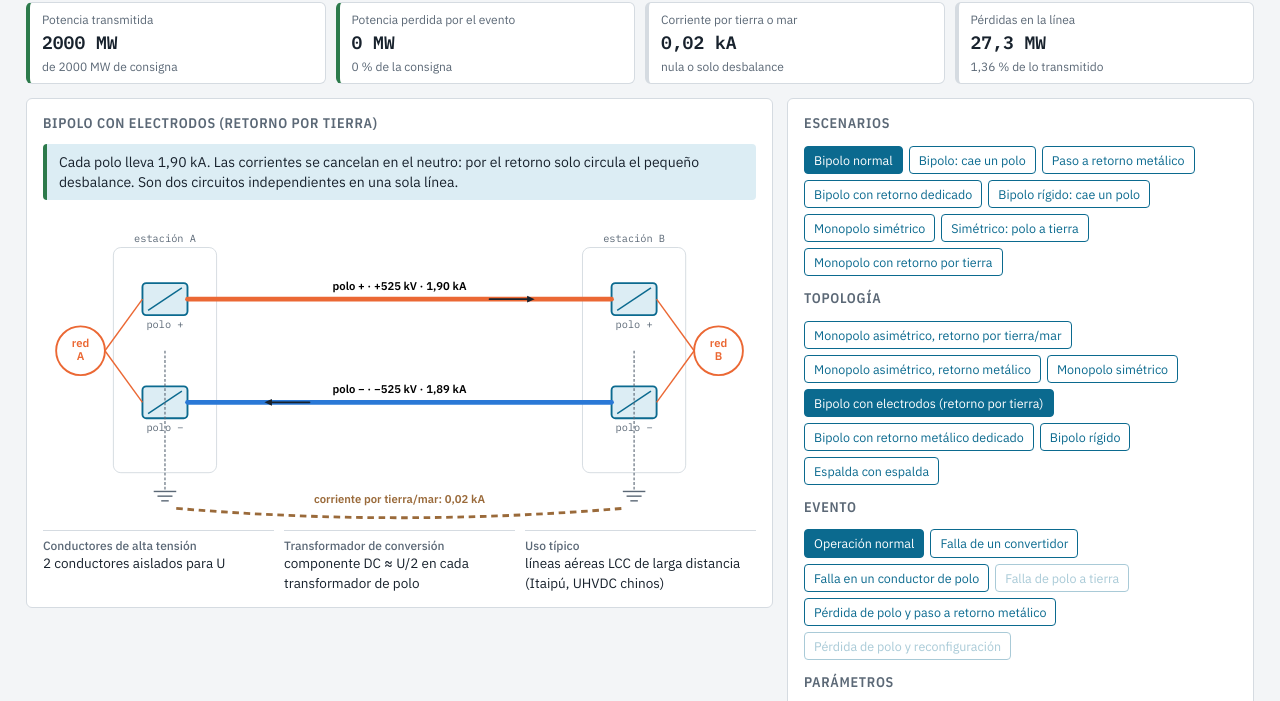
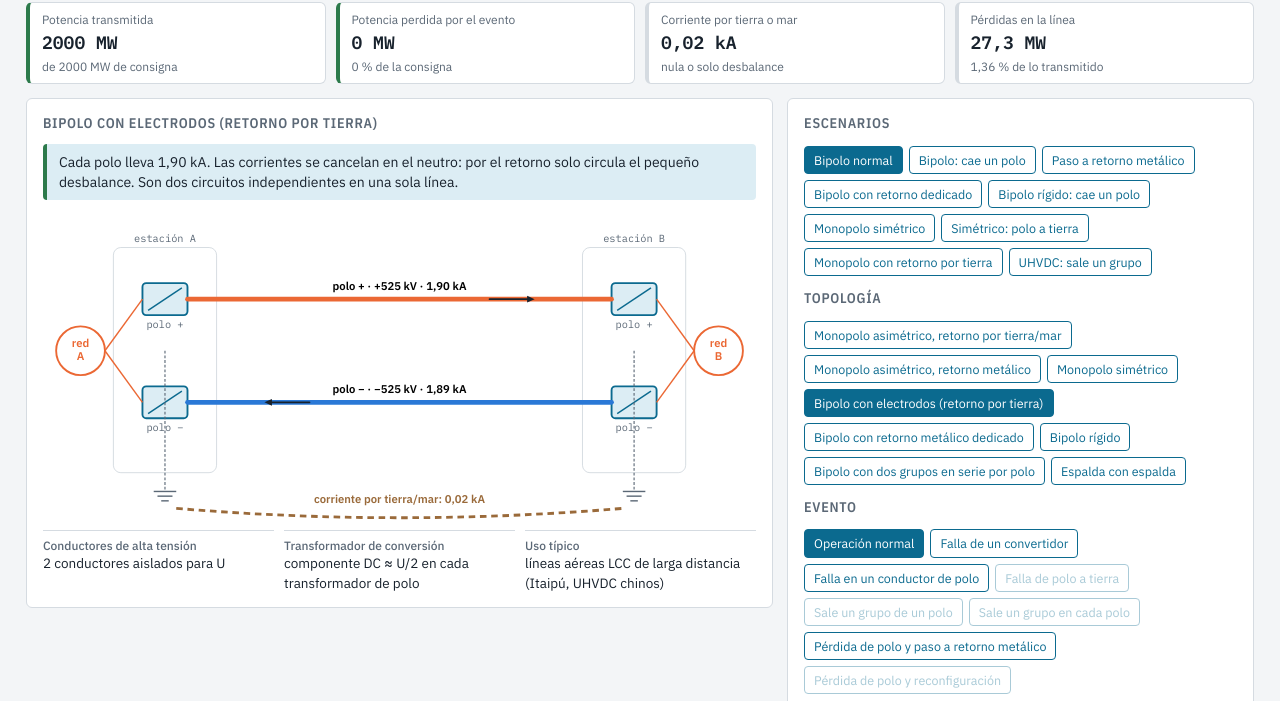
Before and after one commit to ajrcjf-web/hvdc-de-hoy, a plain HTML site: page topologias.html in a window 1280 px wide. Shown: the part 91-792 px from the top of the page. Drawn offline with nearby package versions, Linux system fonts and the light colour scheme.

Commit message:
Capítulo 2: bipolo con grupos en serie, monopolo LCC con punto medio a tierra, bipolo híbrido y modos de operación; escenario UHVDC en el simulador de topologías
Co-Authored-By: Claude Opus 5.5 <noreply@anthropic.com>
Claude-Session: https://claude.ai/code/session_012aqpjNW6DJx7xKakm6P6bf

```diff
--- a/topologias.html
+++ b/topologias.html
@@ -202,10 +202,11 @@ const CONFIGS = {
   'bipolo-tierra': { name:'Bipolo con electrodos (retorno por tierra)', ev:['normal','conv','linea','mrtb'] },
   'bipolo-dmr':  { name:'Bipolo con retorno metálico dedicado', ev:['normal','conv','linea'] },
   'bipolo-rigido': { name:'Bipolo rígido', ev:['normal','conv','reconf'] },
+  'bipolo-serie': { name:'Bipolo con dos grupos en serie por polo', ev:['normal','grupo','grupos2','conv'] },
   'b2b':         { name:'Espalda con espalda', ev:['normal','conv'] },
 };
 const EVENTS = { normal:'Operación normal', conv:'Falla de un convertidor', linea:'Falla en un conductor de polo',
-  tierra:'Falla de polo a tierra', mrtb:'Pérdida de polo y paso a retorno metálico', reconf:'Pérdida de polo y reconfiguración' };
+  tierra:'Falla de polo a tierra', grupo:'Sale un grupo de un polo', grupos2:'Sale un grupo en cada polo', mrtb:'Pérdida de polo y paso a retorno metálico', reconf:'Pérdida de polo y reconfiguración' };
 
 function topo(cfg, ev, o){
   const {P, Pn, U, L, r, ovl} = o; const R = r*L; const Pc = Math.min(P, Pn);
@@ -231,6 +232,18 @@ function topo(cfg, ev, o){
     if (ok) res.msg = `Dos conductores a +${fmt(U)} y −${fmt(U)} kV llevan ${fmt(I,2)} kA cada uno. El punto medio no está rígido a tierra: no circula corriente por tierra y el transformador no ve tensión continua.`;
     else if (ev==='conv'){ res.msg = `Un solo convertidor: si falla, se pierde todo el enlace (${fmt(Pc)} MW).`; res.level='crit'; }
     else { res.msg = `Falla del polo + a tierra: casi no hay corriente de falla, porque la puesta a tierra es de alta impedancia, pero el sistema "se corre": el polo + queda en 0 y el − pasa a −${fmt(2*U)} kV. Cables y equipos deben soportar 2U por un tiempo; el convertidor se bloquea y se pierden ${fmt(Pc)} MW.`; res.level='crit'; }
+  }
+  else if (cfg==='bipolo-serie'){
+    res.hvCond = 2; res.trafo = 'cuatro grupos de transformadores por estación, con distinta componente DC (U/4 y 3U/4)';
+    const I = Pc/(2*U), Imono = Math.min(Pc, ovl*Pn/2)/U;
+    if (ev==='normal'){ res.Pt=Pc; ['+ alto','+ bajo','− bajo','− alto'].forEach(l=>conv(l)); cond('polo +',U,I); cond('polo −',-U,-I);
+      res.msg=`Cada polo tiene dos grupos de ${fmt(U/2)} kV en serie, con un interruptor de bypass cada uno. Como en Xiangjiaba–Shanghai o Changji–Guquan: la tensión UHVDC se reparte entre dos grupos para que transformadores y válvulas sean fabricables y transportables.`; }
+    else if (ev==='grupo'){ res.Pt=Pc*0.75; conv('+ alto'); conv('+ bajo'); conv('− bajo'); conv('− alto',false); cond('polo +',U,I); cond('polo −',-U/2,-I);
+      res.msg=`Sale el grupo de alta del polo −: su bypass lo puentea y el polo sigue a media tensión (−${fmt(U/2)} kV) con la misma corriente. La potencia baja al 75 % (${fmt(res.Pt)} MW) y no circula corriente por tierra porque las corrientes de los polos siguen iguales.`; res.level='warn'; }
+    else if (ev==='grupos2'){ res.Pt=Pc*0.5; conv('+ alto',false); conv('+ bajo'); conv('− bajo'); conv('− alto',false); cond('polo +',U/2,I); cond('polo −',-U/2,-I);
+      res.msg=`Sale un grupo en cada polo: el bipolo opera a media tensión (±${fmt(U/2)} kV) y transmite el 50 % (${fmt(res.Pt)} MW), todavía sin corriente por tierra. Es el mismo modo que se usa a propósito con tensión reducida.`; res.level='warn'; }
+    else { res.Pt=Imono*U; conv('+ alto'); conv('+ bajo'); conv('− bajo',false); conv('− alto',false); cond('polo +',U,Imono); cond('polo −',0,0,'pole','off'); res.ground=Imono;
+      res.msg=`Sale el polo − completo: el polo + sigue con ${fmt(res.Pt)} MW y la corriente vuelve por los electrodos, como en cualquier bipolo.`; res.level='warn'; }
   }
   else if (cfg.startsWith('bipolo')){
     res.hvCond = 2; res.trafo = 'componente DC ≈ U/2 en cada transformador de polo';
@@ -275,14 +288,15 @@ function topo(cfg, ev, o){
 
 const S={cfg:'bipolo-tierra', ev:'normal', pn:2000, p:2000, u:525, l:400, ovl:1.1};
 const PRE={
-  'bipolo':['Bipolo normal',{cfg:'bipolo-tierra',ev:'normal'}],
-  'bipolo-falla':['Bipolo: cae un polo',{cfg:'bipolo-tierra',ev:'conv'}],
-  'mrtb':['Paso a retorno metálico',{cfg:'bipolo-tierra',ev:'mrtb'}],
-  'dmr':['Bipolo con retorno dedicado',{cfg:'bipolo-dmr',ev:'conv'}],
-  'rigido':['Bipolo rígido: cae un polo',{cfg:'bipolo-rigido',ev:'conv'}],
-  'simetrico':['Monopolo simétrico',{cfg:'mono-sim',ev:'normal'}],
-  'simetrico-tierra':['Simétrico: polo a tierra',{cfg:'mono-sim',ev:'tierra'}],
-  'asimetrico':['Monopolo con retorno por tierra',{cfg:'mono-tierra',ev:'normal'}],
+  'bipolo':['Bipolo normal',{cfg:'bipolo-tierra',ev:'normal',u:525}],
+  'bipolo-falla':['Bipolo: cae un polo',{cfg:'bipolo-tierra',ev:'conv',u:525}],
+  'mrtb':['Paso a retorno metálico',{cfg:'bipolo-tierra',ev:'mrtb',u:525}],
+  'dmr':['Bipolo con retorno dedicado',{cfg:'bipolo-dmr',ev:'conv',u:525}],
+  'rigido':['Bipolo rígido: cae un polo',{cfg:'bipolo-rigido',ev:'conv',u:525}],
+  'simetrico':['Monopolo simétrico',{cfg:'mono-sim',ev:'normal',u:525}],
+  'simetrico-tierra':['Simétrico: polo a tierra',{cfg:'mono-sim',ev:'tierra',u:525}],
+  'asimetrico':['Monopolo con retorno por tierra',{cfg:'mono-tierra',ev:'normal',u:525}],
+  'uhvdc-grupo':['UHVDC: sale un grupo',{cfg:'bipolo-serie',ev:'grupo',u:800}],
 };
 function build(){
   for(const k in PRE){ const b=document.createElement('button'); b.type='button'; b.textContent=PRE[k][0]; b.dataset.k=k; b.onclick=()=>{ Object.assign(S,PRE[k][1]); history.replaceState(null,'','#'+k); upd(); }; $('presets').appendChild(b); }
@@ -297,7 +311,7 @@ function sync(){
   $('o_u').textContent=(S.cfg.startsWith('mono-')&&S.cfg!=='mono-sim'?'':'±')+fmt(S.u)+' kV'; $('o_l').textContent=fmt(S.l)+' km'; $('o_ovl').textContent=fmt(S.ovl*100)+' %';
   document.querySelectorAll('#cfgs button').forEach(b=>b.setAttribute('aria-pressed',String(b.dataset.k===S.cfg)));
   document.querySelectorAll('#evs button').forEach(b=>{ b.disabled=!CONFIGS[S.cfg].ev.includes(b.dataset.k); b.setAttribute('aria-pressed',String(b.dataset.k===S.ev)); });
-  document.querySelectorAll('#presets button').forEach(b=>{ const p=PRE[b.dataset.k][1]; b.setAttribute('aria-pressed',String(p.cfg===S.cfg&&p.ev===S.ev)); });
+  document.querySelectorAll('#presets button').forEach(b=>{ const p=PRE[b.dataset.k][1]; b.setAttribute('aria-pressed',String(p.cfg===S.cfg&&p.ev===S.ev&&p.u===S.u)); });
 }
 const COL={pole:'var(--s1)', return:'var(--muted)'};
 function draw(){
@@ -328,8 +342,8 @@ function draw(){
     el('text',{x:xR+20,y:34,'text-anchor':'middle',class:'axt'},svg,'estación B');
     const poles = r.conductors.filter(c=>c.kind==='pole' || c.lbl.includes('como retorno'));
     // convertidores: uno por polo (bipolo) o uno solo
-    const convYs = S.cfg.startsWith('bipolo') ? [ys[0], S.cfg==='bipolo-dmr'?ys[2]:ys[1]] : [ (n===1?ys[0]:(ys[0]+ys[1])/2) ];
-    r.convs.forEach((c,i)=>{ const y=convYs[i]; cbox(xL-20,y,c.ok,c.lbl); cbox(xR+20,y,c.ok,c.lbl); el('line',{x1:66,y1:150,x2:xL-44,y2:y,stroke:'var(--s2)','stroke-width':1.5},svg); el('line',{x1:694,y1:150,x2:xR+44,y2:y,stroke:'var(--s2)','stroke-width':1.5},svg); });
+    const convYs = S.cfg==='bipolo-serie' ? [ys[0]-25, ys[0]+25, ys[1]-25, ys[1]+25] : S.cfg.startsWith('bipolo') ? [ys[0], S.cfg==='bipolo-dmr'?ys[2]:ys[1]] : [ (n===1?ys[0]:(ys[0]+ys[1])/2) ];
+    r.convs.forEach((c,i)=>{ const y=convYs[i]; const lb=S.cfg==='bipolo-serie'?'':c.lbl; cbox(xL-20,y,c.ok,lb); cbox(xR+20,y,c.ok,lb); if(S.cfg==='bipolo-serie'){ el('text',{x:xL-50,y:y+4,'text-anchor':'end',class:'axt'},svg,c.lbl.split(' ')[1]); } el('line',{x1:66,y1:150,x2:xL-44,y2:y,stroke:'var(--s2)','stroke-width':1.5},svg); el('line',{x1:694,y1:150,x2:xR+44,y2:y,stroke:'var(--s2)','stroke-width':1.5},svg); });
     // conductores
     r.conductors.forEach((c,i)=>{ const y=ys[i]; const on=Math.abs(c.I)>1e-3;
       let col = c.state==='fault'?'var(--crit)': c.state==='stress'?'var(--s6)': c.kind==='return'?'var(--muted)': (c.V>0?'var(--s2)':'var(--s1)');
@@ -337,7 +351,7 @@ function draw(){
       const sw = c.kind==='return'?3:5;
       el('line',{x1:xL+4,y1:y,x2:xR-4,y2:y,stroke:col,'stroke-width':sw,'stroke-dasharray':(c.state==='off'||(!on&&c.state==='ok'))?'6 5':'', 'stroke-linecap':'round'},svg);
       // conexión a convertidores
-      const cy = convYs.length===1?convYs[0]:(c.V<0||c.lbl.includes('−')?convYs[1]:convYs[0]);
+      const cy = convYs.length===1?convYs[0]: convYs.length===4 ? (c.lbl.includes('−')?convYs[3]:convYs[0]) : (c.V<0||c.lbl.includes('−')?convYs[1]:convYs[0]);
       if (c.kind==='pole' || c.lbl.includes('como retorno')){ el('line',{x1:xL+4,y1:cy,x2:xL+4,y2:y,stroke:'var(--muted)','stroke-width':1.2},svg); el('line',{x1:xR-4,y1:cy,x2:xR-4,y2:y,stroke:'var(--muted)','stroke-width':1.2},svg); }
       el('text',{x:380,y:y-10,'text-anchor':'middle',class:'lbl'},svg,`${c.lbl} · ${Math.abs(c.V)<0.5?'0':(c.V>0?'+':'−')+fmt(Math.abs(c.V))} kV · ${fmt(Math.abs(c.I),2)} kA`);
       if(on){ const dir = c.I>0?1:-1; const xm=380+(dir>0?120:-120); arrow(svg,xm-dir*24,y,xm+dir*24,y,'var(--ink)',2,8); }
@@ -346,7 +360,7 @@ function draw(){
     });
     // neutro y tierra
     const hasNeutral = ['mono-tierra','bipolo-tierra','bipolo-dmr','mono-metal'].includes(S.cfg);
-    if (S.cfg==='bipolo-tierra' || S.cfg==='mono-tierra' || S.cfg==='bipolo-dmr'){
+    if (S.cfg==='bipolo-serie' || S.cfg==='bipolo-tierra' || S.cfg==='mono-tierra' || S.cfg==='bipolo-dmr'){
       for(const x of [xL-20, xR+20]){ const yn = S.cfg==='mono-tierra'? 205 : 150; el('line',{x1:x,y1:yn,x2:x,y2:300,stroke:'var(--muted)','stroke-width':1.2,'stroke-dasharray':'3 2'},svg);
         if(S.cfg!=='bipolo-dmr'){ for(let k=0;k<3;k++) el('line',{x1:x-12+k*4,y1:300+k*5,x2:x+12-k*4,y2:300+k*5,stroke:'var(--muted)','stroke-width':1.5},svg); } }
       if(S.cfg!=='bipolo-dmr'){ const g=r.ground, on=g>1e-3;
@@ -373,6 +387,7 @@ const USES={'mono-tierra':'cables submarinos antiguos (Gotland 1, Baltic Cable);
  'bipolo-tierra':'líneas aéreas LCC de larga distancia (Itaipú, UHVDC chinos)',
  'bipolo-dmr':'bipolos VSC nuevos de 2 GW sin corriente por tierra (planes del mar del Norte y Alemania)',
  'bipolo-rigido':'opción de menor costo cuando se acepta perder el bipolo ante la falla de un polo',
+ 'bipolo-serie':'UHVDC LCC de ±800 y ±1100 kV (Xiangjiaba–Shanghai, Changji–Guquan)',
  'b2b':'unir redes asíncronas o de distinta frecuencia (Garabi, convertidores de frecuencia de Japón)'};
 function fromHash(){ const k=location.hash.slice(1); if(PRE[k]) Object.assign(S,PRE[k][1]); }
 build(); fromHash(); upd(); addEventListener('hashchange',()=>{ fromHash(); upd(); });
```
Also changed, not shown: 2 other files.
